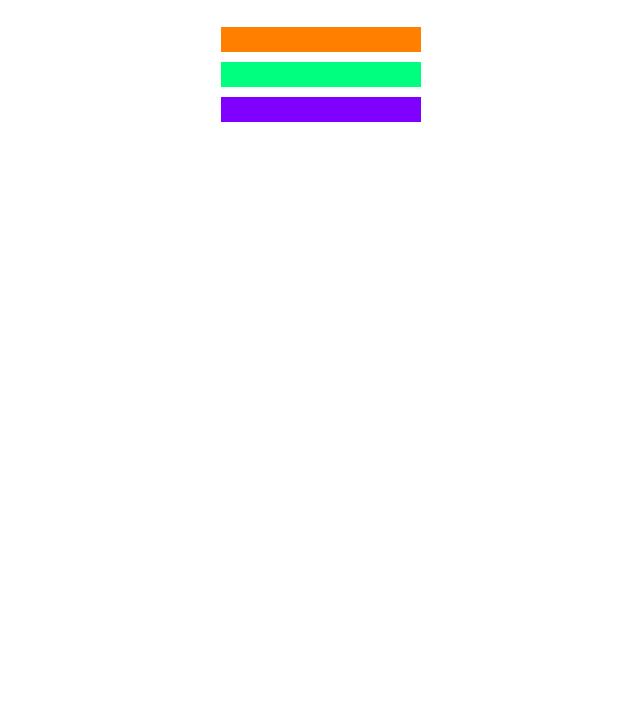
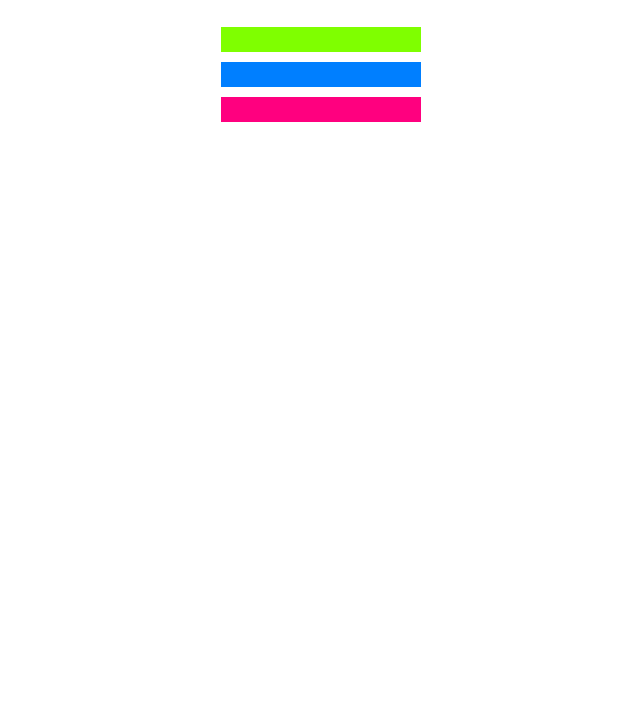
Before and after one commit to Yinkusadel/03-fcc-csscolormarkers, a website: page index.html in a window 1280 px wide. Shown: the part 73-800 px from the top of the page, without its empty margins (319-959 px from the left). Drawn offline with Linux system fonts and the light colour scheme.

Commit message:
add complete solution to csscolormarkers

```diff
--- a/styles.css
+++ b/styles.css
@@ -9,15 +9,15 @@ h1 {
   }
 
   .one {
-    background-color:rgb(255, 127, 0);
+    background-color: rgb(127, 255, 0);
   }
 
   .two {
-    background-color:rgb(0, 255, 127);
+    background-color: rgb(0, 127, 255);
   }
 
   .three {
-    background-color:rgb(127, 0, 255);
+    background-color: rgb(255, 0, 127);
   }
 
   .container {
```
